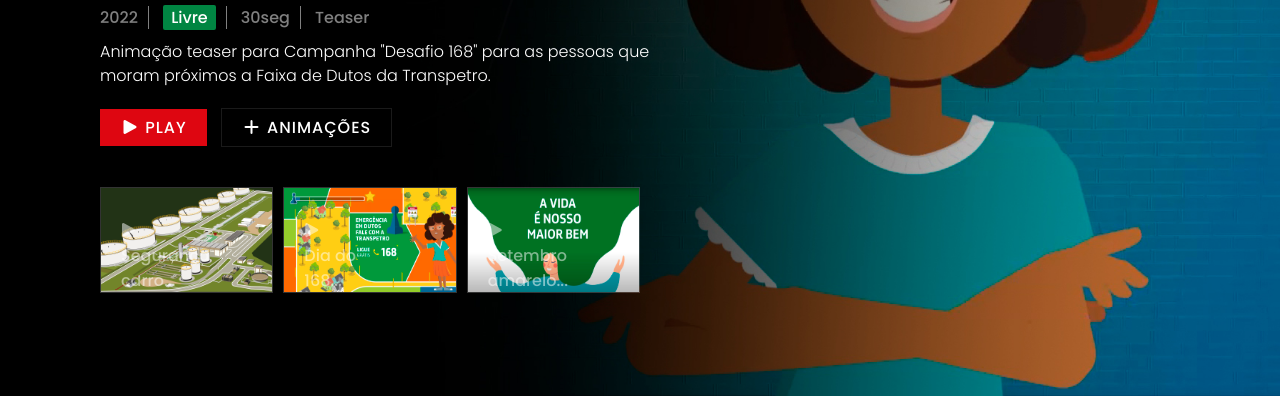
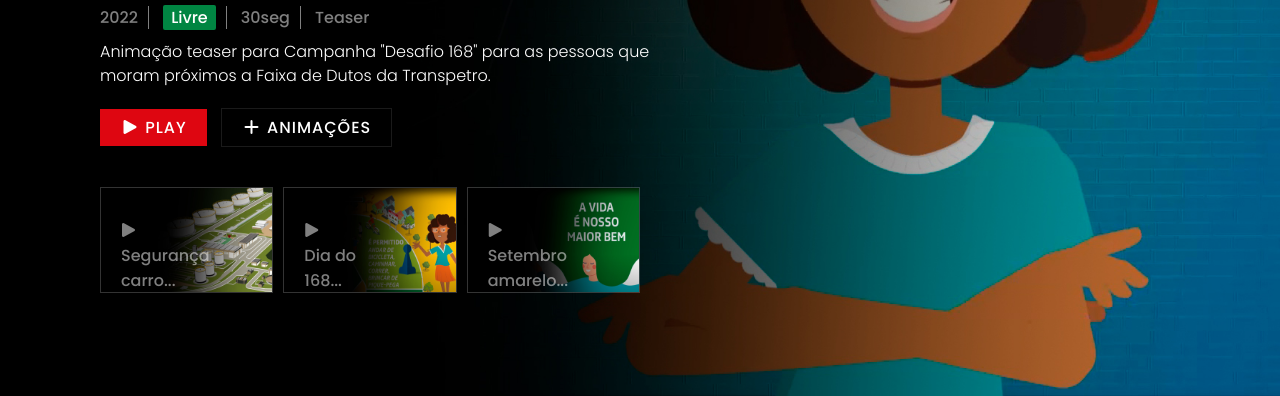
Before and after one commit to rodrigosein/portifolio, a plain HTML site: page animacoes/pag01/index.html in a window 1280 px wide. Shown: the part 404-800 px from the top of the page. Drawn offline with Linux system fonts and the light colour scheme.

Commit message:
Update index.html

```diff
--- a/animacoes/pag01/index.html
+++ b/animacoes/pag01/index.html
@@ -53,7 +53,7 @@
         <div class="boxSlide">
           <div class="slide1">
             <a href="../pag02/index.html">
-              <img id="photo" src="../assets/bg-Briefing-de-seguranca-1.jpg" />
+              <img id="photo" src="../assets/bg2-Briefing-de-seguranca-1.jpg" />
               <div class="textDiv">
                 <h4>
                   <i id="spaceText" class="fas fa-play"></i><br />Segurança
@@ -64,7 +64,7 @@
           </div>
           <div class="slide2">
             <a href="../pag03/index.html">
-              <img id="photo" src="../assets/bg-tabuleiro-168.jpg" />
+              <img id="photo" src="../assets/bg2-tabuleiro-168.jpg" />
 
               <div class="textDiv">
                 <h4>
@@ -74,7 +74,7 @@
           </div>
           <div class="slide3">
             <a href="../pag04/index.html">
-              <img id="photo" src="../assets/bg-setembro-amarelo.jpg" />
+              <img id="photo" src="../assets/bg2-setembro-amarelo.jpg" />
 
               <div class="textDiv">
                 <h4>
```
